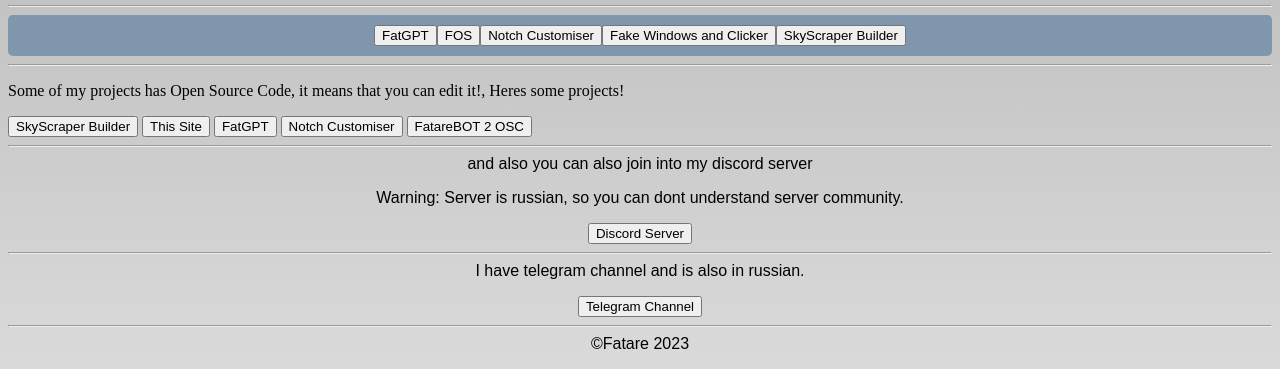
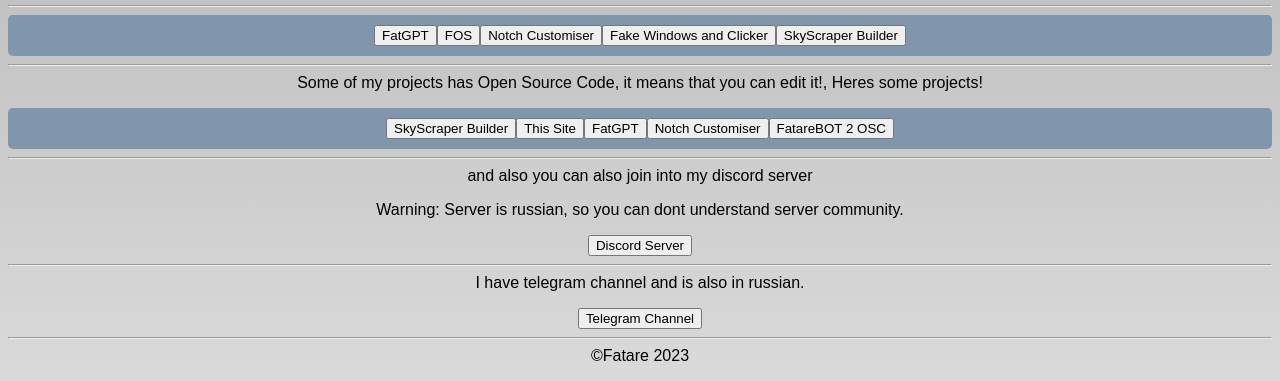
Before and after one commit to fatarick/fataresite, a plain HTML site: page index.html in a window 1280 px wide. Shown: the part 509-890 px from the top of the page. Drawn offline with Linux system fonts and the light colour scheme.

Commit message:
Update style.css

```diff
--- a/style.css
+++ b/style.css
@@ -81,3 +81,24 @@ body {
     font-family: Arial, Helvetica, sans-serif;
     margin-top: 0;
   }
+
+  #srccodeintr {
+    text-align: center;
+  }
+
+  #srccodeintr p {
+    color: black;
+    font-family: Arial, Helvetica, sans-serif;
+    margin-top: 0;
+  }
+
+  #srccode {
+    display: flex;
+    justify-content: center;
+    background-color: #8096ac; /* set the background color */
+    padding: 10px 20px; /* set the padding */
+    border: none; /* remove the border */
+    border-radius: 5px; /* add rounded corners */
+    cursor: pointer; /* set the cursor to pointer when hovering over the button */
+    font-size: 16px; /* set the font size */
+  }
```
